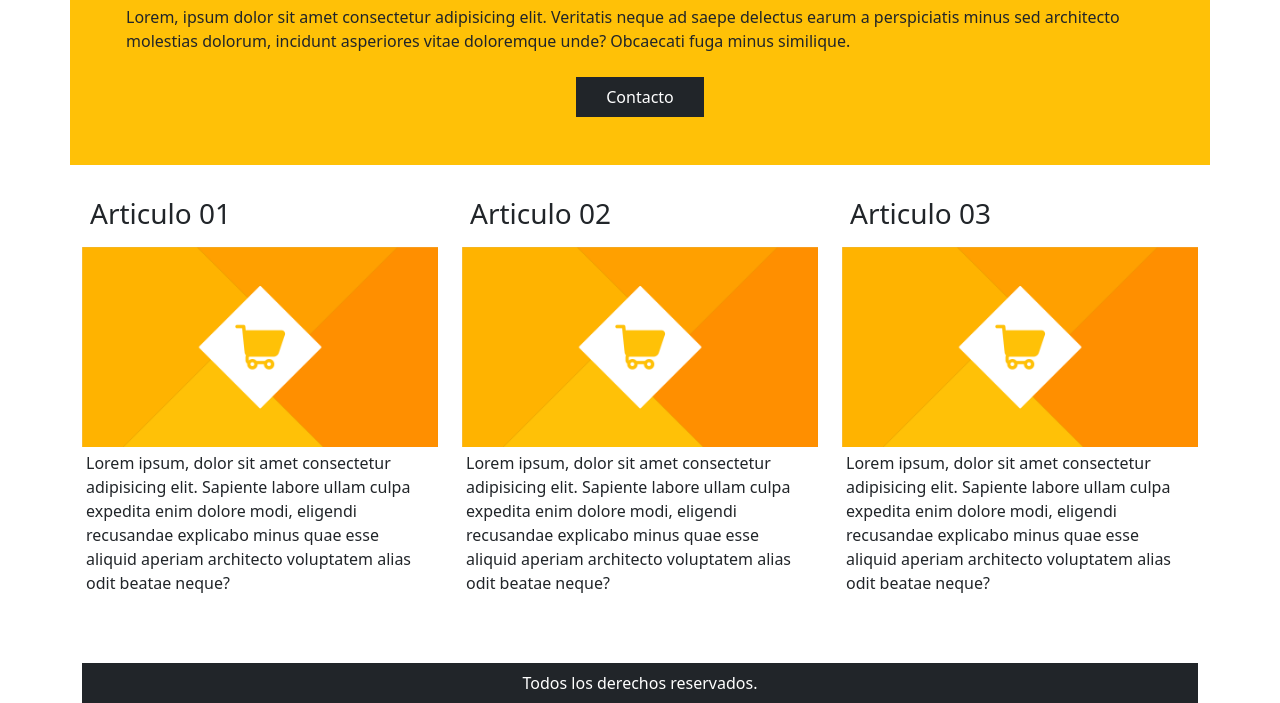
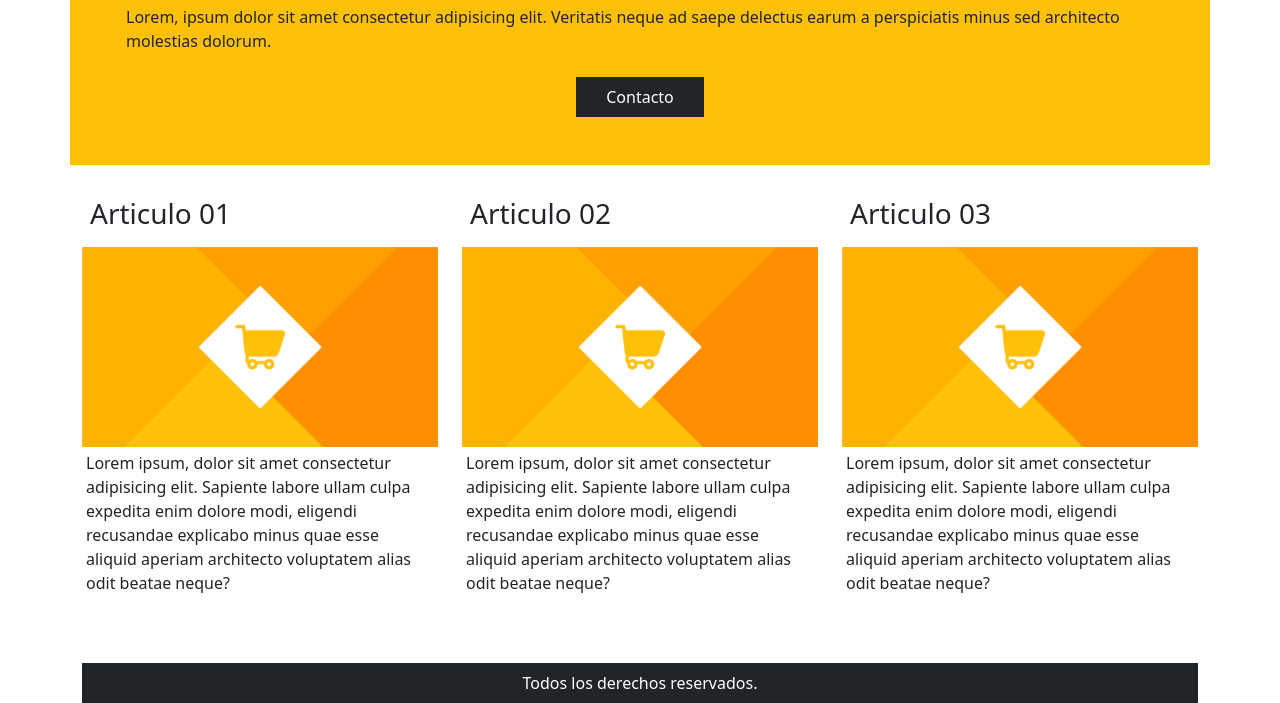
Before and after one commit to dagp-ucol/university-mobile-coding-excersices, a plain HTML site: page practica-02/index.html in a window 1280 px wide. Shown: the part 187-890 px from the top of the page. Drawn offline with nearby package versions, Linux system fonts and the light colour scheme.

Commit message:
Small Change to html

```diff
--- a/practica-02/index.html
+++ b/practica-02/index.html
@@ -27,7 +27,7 @@
 
             <div class="row content col-12 bg-warning p-5 justify-content-center align-items-center">
                 <h1 class="p-2 d-flex justify-content-around">Lorem, ipsum dolor.</h1>
-            <p class="d-flex justify-content-around p-2">Lorem, ipsum dolor sit amet consectetur adipisicing elit. Veritatis neque ad saepe delectus earum a perspiciatis minus sed architecto molestias dolorum, incidunt asperiores vitae doloremque unde? Obcaecati fuga minus similique.</p>
+            <p class="d-flex justify-content-around p-2">Lorem, ipsum dolor sit amet consectetur adipisicing elit. Veritatis neque ad saepe delectus earum a perspiciatis minus sed architecto molestias dolorum.</p>
                 <div class="bg-dark text-white d-flex justify-content-around p-2" style="width: 8rem;">Contacto</div>
             </div>
         </div>
```
